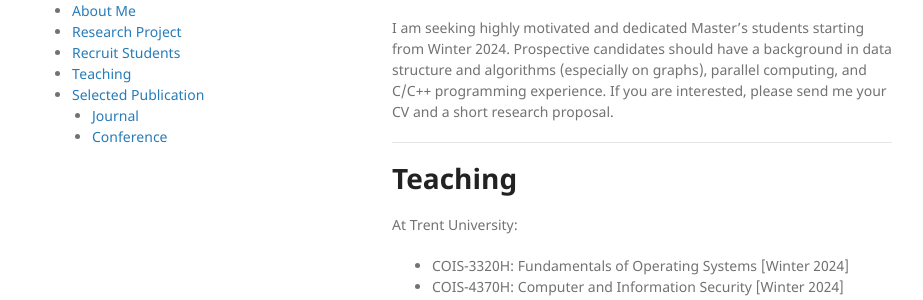
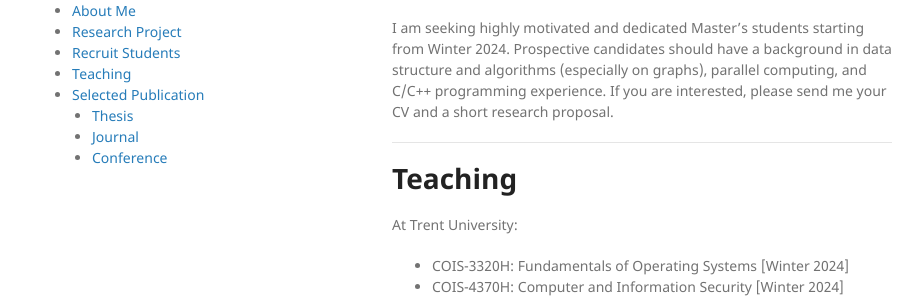
Before and after one commit to bin-guo/bin-guo.github.io, a Jekyll site: the page built from index.md, in a window 1280 px wide. Shown: the part 506-806 px from the top of the page, without its empty margins (178-1101 px from the left). Built offline with Jekyll 4.4.1, drawn with Linux system fonts in a browser that asks for light colours; our own code applies the rules of GitHub Pages for plain Markdown files.

Commit message:
Update default.html

```diff
--- a/_layouts/default.html
+++ b/_layouts/default.html
@@ -40,11 +40,12 @@
         {% endif %}
 
         <ul>
-          <li><a href="#bin-guo-郭斌-phd">About Me</a></li>
+          <li><a href="#about-me">About Me</a></li>
           <li><a href="#research-project">Research Project</a></li>
           <li><a href="#recruit-students">Recruit Students</a></li>
           <li><a href="#teaching">Teaching</a></li>
           <li><a href="#selected-publication">Selected Publication</a></li>
+              <ll><a href="#thesis">Thesis</a></ll>
               <ll><a href="#journal">Journal</a></ll>
               <ll><a href="#conference">Conference</a></ll>
         </ul>
```
